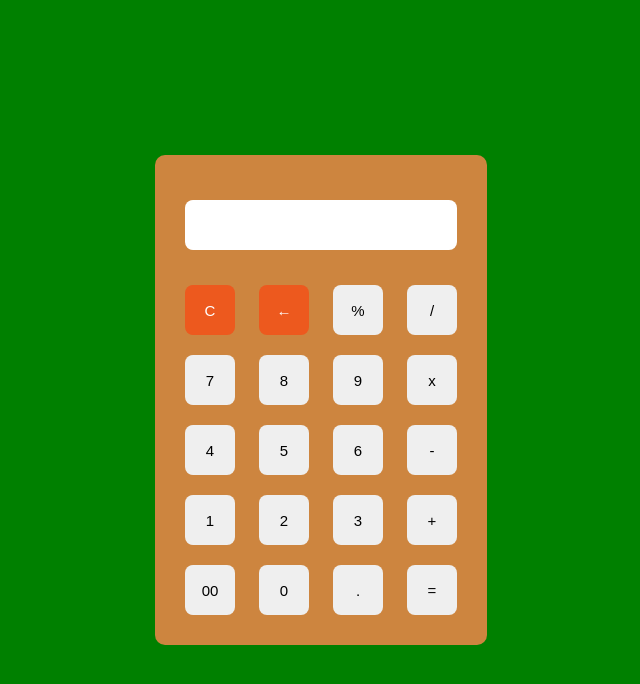
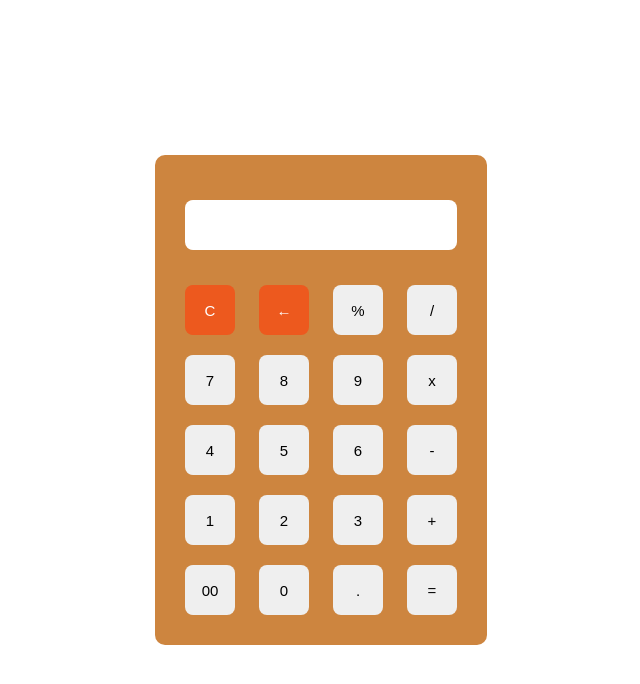
Before and after one commit to Deepak200223/Basic_calculator, a plain HTML site: page index.html in a window 1280 px wide. Shown: the whole page, without its empty margins (319-959 px from the left). Drawn offline with Linux system fonts and the light colour scheme.

Commit message:
Update style.css

```diff
--- a/style.css
+++ b/style.css
@@ -48,5 +48,5 @@ form #output input {
     font-size: 25px;
 }
 body{
-    background-color: green;
+    background-color: light pink;
 }
```
